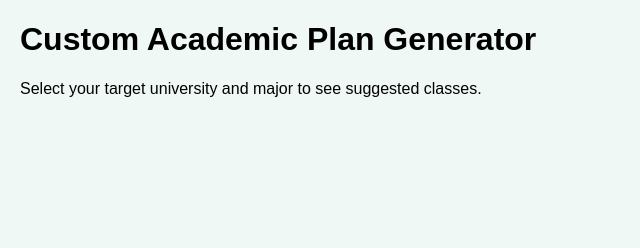
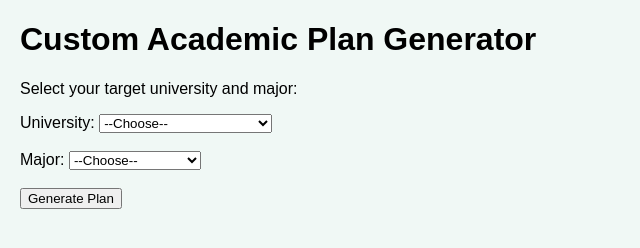
Before and after one commit to bruce-antley/yourpath-portal, a plain HTML site: page planner.html in a window 1280 px wide. Shown: the whole page, without its empty margins (0-640 px from the left). Drawn offline with Linux system fonts and the light colour scheme.

Commit message:
Update planner.html

```diff
--- a/planner.html
+++ b/planner.html
@@ -7,8 +7,32 @@
 </head>
 <body>
   <h1>Custom Academic Plan Generator</h1>
-  <p>Select your target university and major to see suggested classes.</p>
-  <!-- Placeholder UI -->
+  <p>Select your target university and major:</p>
+
+  <label for="university">University:</label>
+  <select id="university">
+    <option value="">--Choose--</option>
+    <option value="GMU">George Mason University</option>
+    <option value="UVA">University of Virginia</option>
+    <option value="VT">Virginia Tech</option>
+  </select>
+
+  <br><br>
+
+  <label for="major">Major:</label>
+  <select id="major">
+    <option value="">--Choose--</option>
+    <option value="CS">Computer Science</option>
+    <option value="Nursing">Nursing</option>
+  </select>
+
+  <br><br>
+
+  <button onclick="showPlan()">Generate Plan</button>
+
+  <div id="plan-output" style="margin-top: 30px;"></div>
+
   <script src="chatbot.js"></script>
+  <script src="script.js"></script>
 </body>
 </html>
```
